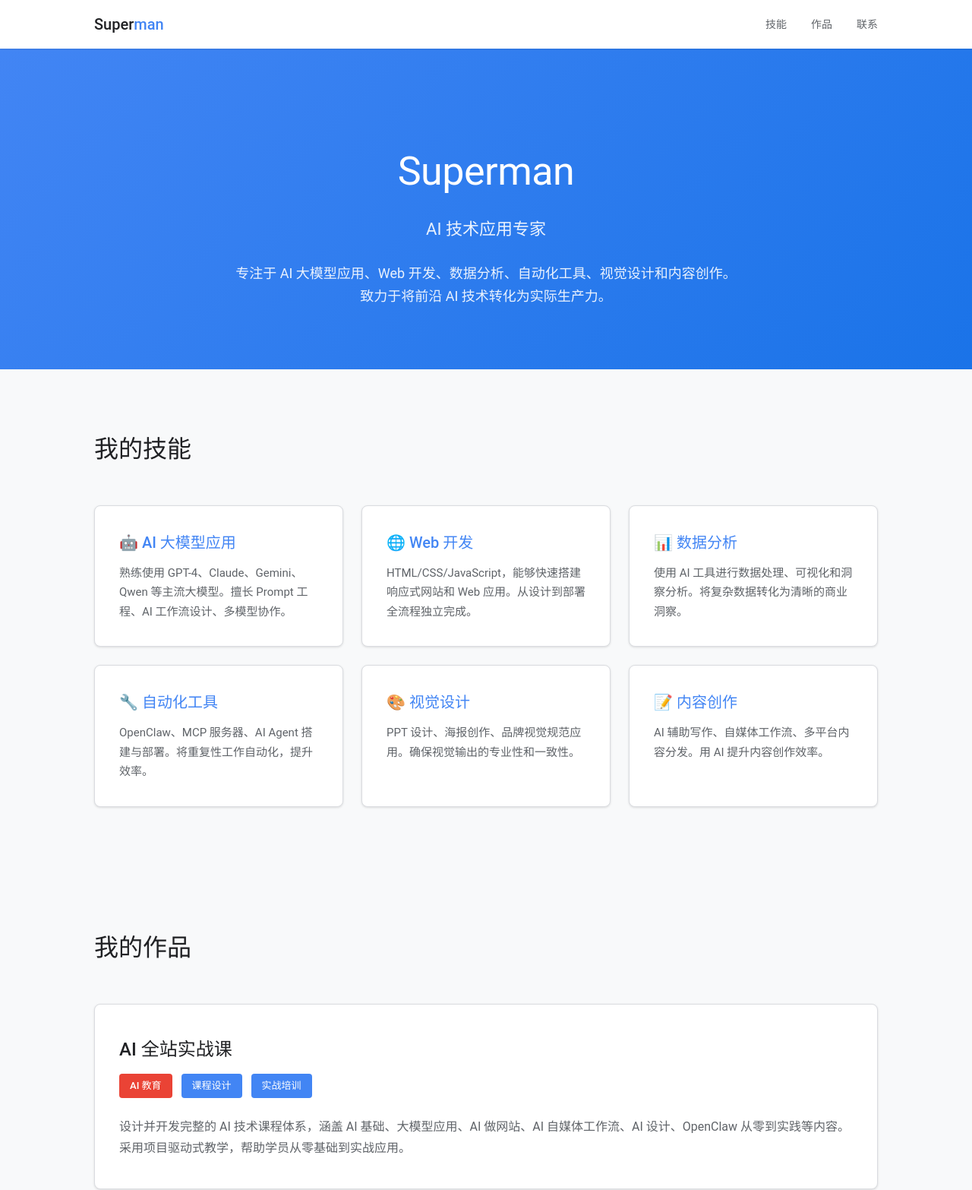
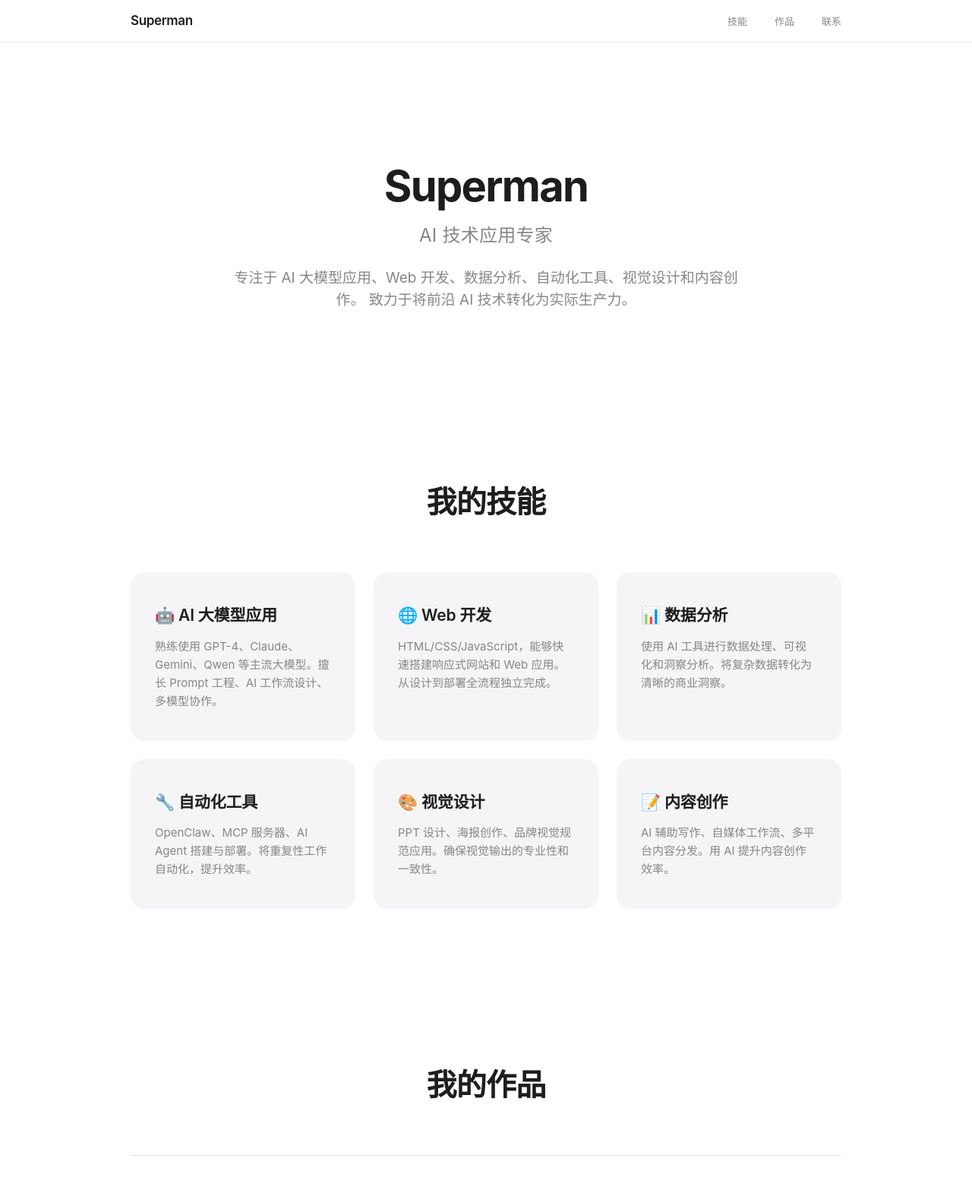
Before and after one commit to bopii6/mywangzhan123, a plain HTML site: page index.html in a window 1280 px wide. Shown: the top 1566 px of the page at 76% size. Drawn offline with Linux system fonts and the light colour scheme.

Commit message:
Update: 改回苹果风格

```diff
--- a/index.html
+++ b/index.html
@@ -7,31 +7,31 @@
     <meta name="description" content="Superman - AI 技术应用专家，专注于 AI 大模型应用、Web 开发、数据分析">
     <style>
         :root {
-            --google-blue: #4285F4;
-            --google-red: #EA4335;
-            --google-yellow: #FBBC05;
-            --google-green: #34A853;
             --bg-primary: #FFFFFF;
-            --bg-secondary: #F8F9FA;
-            --text-primary: #202124;
-            --text-secondary: #5F6368;
-            --border: #DADCE0;
+            --bg-secondary: #F5F5F7;
+            --text-primary: #1D1D1F;
+            --text-secondary: #86868B;
+            --accent: #0066CC;
+            --accent-hover: #0077ED;
         }
         * { margin: 0; padding: 0; box-sizing: border-box; }
         html { scroll-behavior: smooth; }
         body {
-            font-family: 'Roboto', -apple-system, BlinkMacSystemFont, "Segoe UI", Arial, sans-serif;
-            background: var(--bg-secondary);
+            font-family: -apple-system, BlinkMacSystemFont, "SF Pro Display", "Helvetica Neue", Arial, sans-serif;
+            background: var(--bg-primary);
             color: var(--text-primary);
             line-height: 1.6;
+            -webkit-font-smoothing: antialiased;
         }
-        .container { max-width: 1080px; margin: 0 auto; padding: 0 24px; }
+        .container { max-width: 980px; margin: 0 auto; padding: 0 22px; }
 
         /* Navigation */
         nav {
-            background: white;
-            box-shadow: 0 1px 2px rgba(0,0,0,0.1);
-            padding: 16px 0;
+            background: rgba(255, 255, 255, 0.8);
+            backdrop-filter: saturate(180%) blur(20px);
+            -webkit-backdrop-filter: saturate(180%) blur(20px);
+            border-bottom: 1px solid rgba(0,0,0,0.1);
+            padding: 14px 0;
             position: sticky;
             top: 0;
             z-index: 100;
@@ -42,55 +42,59 @@
             align-items: center;
         }
         nav .logo {
-            font-size: 20px;
-            font-weight: 500;
+            font-size: 17px;
+            font-weight: 600;
             color: var(--text-primary);
+            letter-spacing: -0.02em;
         }
-        nav .logo span { color: var(--google-blue); }
-        nav ul { list-style: none; display: flex; gap: 32px; }
+        nav ul { list-style: none; display: flex; gap: 36px; }
         nav a {
             color: var(--text-secondary);
             text-decoration: none;
-            font-size: 14px;
-            font-weight: 500;
+            font-size: 13px;
+            font-weight: 400;
             transition: color 0.2s;
         }
-        nav a:hover { color: var(--google-blue); }
+        nav a:hover { color: var(--accent); }
 
         /* Hero */
         .hero {
-            padding: 120px 0 80px;
-            background: linear-gradient(135deg, var(--google-blue) 0%, #1a73e8 100%);
-            color: white;
+            padding: 160px 0 120px;
             text-align: center;
+            background: var(--bg-primary);
         }
         .hero h1 {
-            font-size: 52px;
-            font-weight: 400;
+            font-size: 56px;
+            font-weight: 700;
+            letter-spacing: -0.03em;
+            line-height: 1.07;
             margin-bottom: 16px;
-            letter-spacing: -0.5px;
+            color: var(--text-primary);
         }
         .hero .title {
-            font-size: 22px;
-            opacity: 0.9;
+            font-size: 24px;
+            color: var(--text-secondary);
+            font-weight: 400;
             margin-bottom: 24px;
-            font-weight: 400;
+            letter-spacing: 0.01em;
         }
         .hero p {
-            font-size: 18px;
-            opacity: 0.9;
+            font-size: 19px;
+            color: var(--text-secondary);
             max-width: 680px;
             margin: 0 auto;
-            line-height: 1.7;
+            line-height: 1.5;
+            font-weight: 400;
         }
 
         /* Section */
-        section { padding: 80px 0; }
+        section { padding: 100px 0; }
         section h2 {
-            font-size: 32px;
-            font-weight: 400;
-            margin-bottom: 48px;
-            color: var(--text-primary);
+            font-size: 40px;
+            font-weight: 700;
+            letter-spacing: -0.02em;
+            margin-bottom: 60px;
+            text-align: center;
         }
 
         /* Skills */
@@ -100,78 +104,74 @@
             gap: 24px;
         }
         .skill-card {
-            background: white;
-            padding: 32px;
-            border-radius: 8px;
-            box-shadow: 0 1px 3px rgba(0,0,0,0.12);
-            transition: box-shadow 0.3s, transform 0.3s;
-            border: 1px solid var(--border);
+            background: var(--bg-secondary);
+            padding: 40px 32px;
+            border-radius: 18px;
+            transition: transform 0.3s, box-shadow 0.3s;
         }
         .skill-card:hover {
-            box-shadow: 0 8px 24px rgba(0,0,0,0.15);
-            transform: translateY(-4px);
+            transform: scale(1.02);
+            box-shadow: 0 20px 40px rgba(0,0,0,0.1);
         }
         .skill-card h3 {
-            font-size: 20px;
-            font-weight: 500;
+            font-size: 21px;
+            font-weight: 600;
             margin-bottom: 12px;
-            color: var(--google-blue);
+            letter-spacing: -0.01em;
         }
         .skill-card p {
             font-size: 15px;
             color: var(--text-secondary);
-            line-height: 1.7;
+            line-height: 1.6;
         }
 
         /* Work */
         .work-item {
-            background: white;
-            padding: 40px 32px;
-            border-radius: 8px;
-            margin-bottom: 24px;
-            box-shadow: 0 1px 3px rgba(0,0,0,0.12);
-            border: 1px solid var(--border);
+            padding: 48px 0;
+            border-top: 1px solid rgba(0,0,0,0.1);
         }
+        .work-item:first-child { border-top: none; }
         .work-item h3 {
-            font-size: 24px;
-            font-weight: 500;
-            margin-bottom: 12px;
-            color: var(--text-primary);
+            font-size: 28px;
+            font-weight: 600;
+            margin-bottom: 14px;
+            letter-spacing: -0.02em;
         }
         .work-item .tags {
-            margin-bottom: 16px;
+            margin-bottom: 18px;
         }
         .work-item .tag {
             display: inline-block;
-            background: var(--google-blue);
+            background: var(--accent);
             color: white;
             padding: 6px 14px;
-            border-radius: 4px;
+            border-radius: 100px;
             font-size: 13px;
             font-weight: 500;
-            margin-right: 8px;
+            margin-right: 10px;
             margin-bottom: 8px;
         }
         .work-item .tag.highlight {
-            background: var(--google-red);
+            background: var(--text-primary);
         }
         .work-item p {
-            font-size: 16px;
+            font-size: 17px;
             color: var(--text-secondary);
             line-height: 1.7;
+            max-width: 720px;
         }
 
         /* Contact */
         .contact {
-            background: white;
-            padding: 80px 0;
+            background: var(--bg-secondary);
+            padding: 100px 0;
             text-align: center;
         }
         .contact h2 {
             margin-bottom: 20px;
         }
         .contact p {
-            font-size: 18px;
+            font-size: 19px;
             color: var(--text-secondary);
             max-width: 580px;
             margin: 0 auto 40px;
@@ -186,37 +186,35 @@
             text-decoration: none;
             font-size: 15px;
             font-weight: 500;
-            padding: 12px 28px;
-            background: var(--google-blue);
-            border-radius: 4px;
-            transition: background 0.2s, box-shadow 0.2s;
-            box-shadow: 0 1px 3px rgba(0,0,0,0.2);
+            padding: 12px 24px;
+            background: var(--accent);
+            border-radius: 980px;
+            transition: background 0.2s;
         }
         .contact-links a:hover {
-            background: #1a73e8;
-            box-shadow: 0 4px 12px rgba(66, 133, 244, 0.4);
+            background: var(--accent-hover);
         }
 
         /* Footer */
         footer {
-            background: var(--bg-secondary);
-            padding: 32px 0;
-            border-top: 1px solid var(--border);
+            background: var(--bg-primary);
+            padding: 40px 0;
+            border-top: 1px solid rgba(0,0,0,0.1);
             text-align: center;
         }
         footer p {
-            font-size: 13px;
+            font-size: 12px;
             color: var(--text-secondary);
         }
 
         /* Mobile */
         @media (max-width: 768px) {
-            .hero h1 { font-size: 38px; }
-            .hero p { font-size: 16px; }
+            .hero h1 { font-size: 40px; }
+            .hero p { font-size: 17px; }
             .skills-grid { grid-template-columns: 1fr; }
             nav ul { display: none; }
             .contact-links { flex-direction: column; }
-            section { padding: 50px 0; }
+            section { padding: 60px 0; }
         }
     </style>
 </head>
@@ -224,7 +222,7 @@
     <!-- Navigation -->
     <nav>
         <div class="container">
-            <div class="logo">Super<span>man</span></div>
+            <div class="logo">Superman</div>
             <ul>
                 <li><a href="#skills">技能</a></li>
                 <li><a href="#work">作品</a></li>
@@ -299,9 +297,9 @@
             <div class="work-item">
                 <h3>Anthropic Skills 研究与实战</h3>
                 <div class="tags">
-                    <span class="tag">技能开发</span>
+                    <span class="tag highlight">技能开发</span>
                     <span class="tag">品牌规范</span>
-                    <span class="tag highlight">OpenClaw</span>
+                    <span class="tag">OpenClaw</span>
                 </div>
                 <p>
                     深入研究 Anthropic 官方技能库，包括品牌视觉规范、画布设计、算法艺术生成等。
@@ -312,8 +310,8 @@
             <div class="work-item">
                 <h3>AI 工作流设计与咨询</h3>
                 <div class="tags">
-                    <span class="tag">企业服务</span>
-                    <span class="tag highlight">自动化</span>
+                    <span class="tag highlight">企业服务</span>
+                    <span class="tag">自动化</span>
                     <span class="tag">咨询</span>
                 </div>
                 <p>
@@ -325,8 +323,8 @@
             <div class="work-item">
                 <h3>个人官网与 Web 项目</h3>
                 <div class="tags">
-                    <span class="tag">Web 开发</span>
-                    <span class="tag highlight">GitHub Pages</span>
+                    <span class="tag highlight">Web 开发</span>
+                    <span class="tag">GitHub Pages</span>
                     <span class="tag">部署</span>
                 </div>
                 <p>
@@ -355,7 +353,7 @@
     <!-- Footer -->
     <footer>
         <div class="container">
-            <p>© 2026 Superman. All rights reserved.</p>
+            <p>Copyright © 2026 Superman. All rights reserved.</p>
             <p style="margin-top: 8px;">Built with AI · Powered by OpenClaw</p>
         </div>
     </footer>
```
